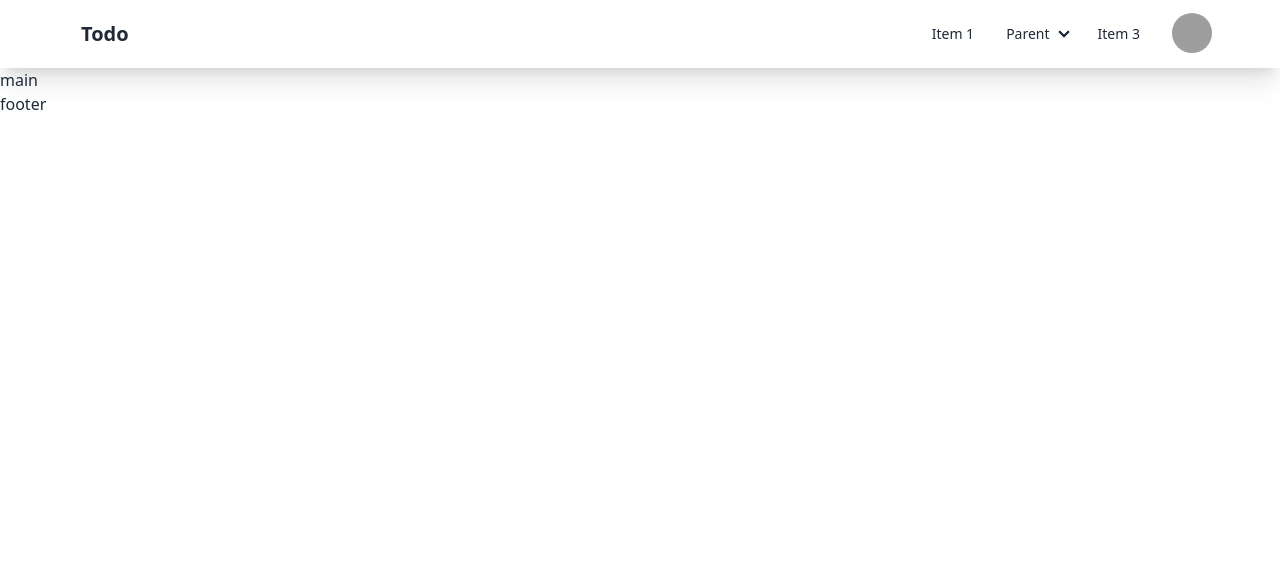
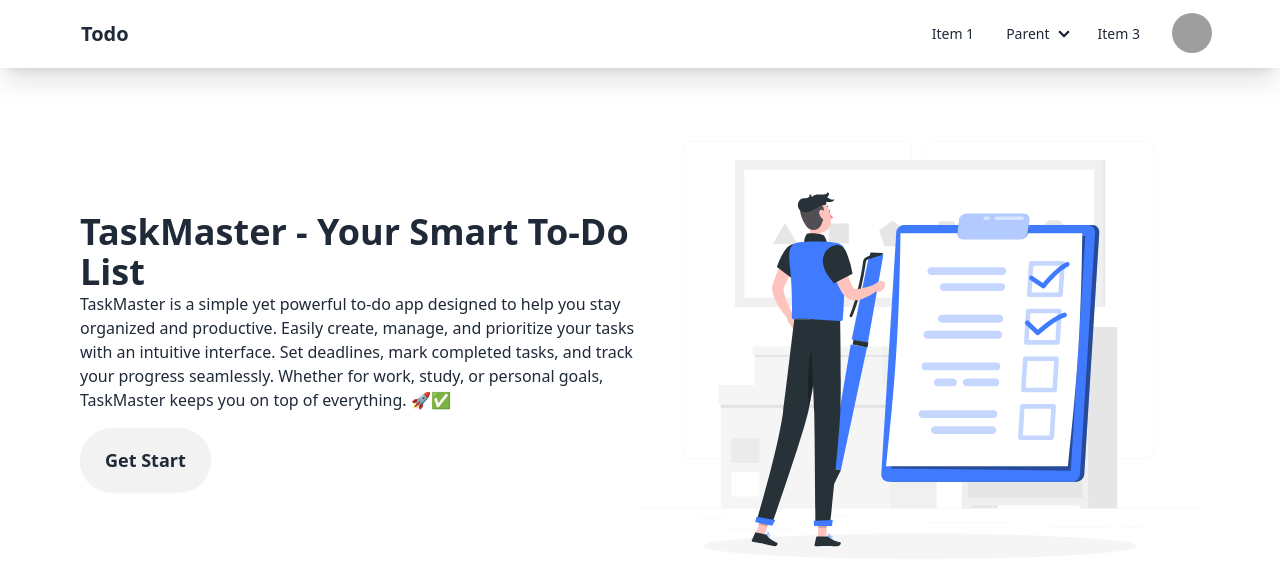
Before and after one commit to safin33221/Task-Mangements, a React (Vite) app in the folder Task-Managements-client/: page / in a window 1280 px wide. Shown: the top 586 px of the page. Built offline with nearby package versions, Linux system fonts and the light colour scheme; grey boxes are pictures that could not be loaded.

Commit message:
completed to todo hero section

```diff
--- a/Task-Managements-client/src/Firebase/firebase.config.js
+++ b/Task-Managements-client/src/Firebase/firebase.config.js
@@ -1,5 +1,6 @@
 // Import the functions you need from the SDKs you need
 import { initializeApp } from "firebase/app";
+import { getAuth } from "firebase/auth";
 // TODO: Add SDKs for Firebase products that you want to use
 // https://firebase.google.com/docs/web/setup#available-libraries
 
@@ -15,3 +16,4 @@ const firebaseConfig = {
 
 // Initialize Firebase
 const app = initializeApp(firebaseConfig);
+export const auth = getAuth(app);
--- a/Task-Managements-client/src/Layouts/Mainlayout.jsx
+++ b/Task-Managements-client/src/Layouts/Mainlayout.jsx
@@ -1,3 +1,4 @@
+import { Outlet } from "react-router-dom";
 import Navbar from "../Shared/Navbar";
 
 
@@ -5,10 +6,12 @@ const Mainlayout = () => {
     return (
         <div>
             <nav>
-                <Navbar/>
+                <Navbar />
             </nav>
-            <h1>main</h1>
-        <h1>footer</h1>
+            <main className="mt-20 px-20 mx-auto">
+                <Outlet />
+            </main>
+
         </div>
     );
 };
--- /dev/null
+++ b/Task-Managements-client/src/Pages/Home/Hero.jsx
@@ -0,0 +1,20 @@
+import React from 'react';
+import hero from '../../assets/todo.svg'
+const Hero = () => {
+    return (
+        <div className='flex flex-col md:flex-row justify-center items-center  '>
+            <div className='w-1/2'>
+                <h1 className='text-4xl font-bold'>TaskMaster - Your Smart To-Do List
+
+                </h1>
+                <p>TaskMaster is a simple yet powerful to-do app designed to help you stay organized and productive. Easily create, manage, and prioritize your tasks with an intuitive interface. Set deadlines, mark completed tasks, and track your progress seamlessly. Whether for work, study, or personal goals, TaskMaster keeps you on top of everything. 🚀✅</p>
+                <button className="btn btn-lg rounded-full my-4">Get Start</button>
+            </div>
+            <div className='w-1/2 '>
+                <img src={hero} className='' alt="" />
+            </div>
+        </div>
+    );
+};
+
+export default Hero;
--- /dev/null
+++ b/Task-Managements-client/src/Pages/Home/Home.jsx
@@ -0,0 +1,13 @@
+import Hero from "./Hero";
+
+
+const Home = () => {
+    return (
+        <div>
+
+            <Hero/>
+        </div>
+    );
+};
+
+export default Home;
--- /dev/null
+++ b/Task-Managements-client/src/Providers/Authprovider.jsx
@@ -0,0 +1,22 @@
+import { onAuthStateChanged } from 'firebase/auth';
+import React, { Children, createContext, useEffect } from 'react';
+
+const authContext = createContext(null)
+
+// useEffect(() => {
+//     const unsubcribe = onAuthStateChanged(auth, (currentUser) => {
+//         console.log(currentUser);
+//     })
+//     return () => {
+//         unsubcribe()
+//     }
+// }, [])
+const Authprovider = ({ children }) => {
+    return (
+        <authContext.Provider>
+            {children}
+        </authContext.Provider>
+    );
+};
+
+export default Authprovider;
--- a/Task-Managements-client/src/Router/router.jsx
+++ b/Task-Managements-client/src/Router/router.jsx
@@ -1,12 +1,15 @@
 import { BrowserRouter, Route, Routes } from "react-router-dom";
 import Mainlayout from "../Layouts/Mainlayout";
+import Home from "../Pages/Home/Home";
 
 
 const Router = () => {
     return (
         <BrowserRouter>
             <Routes>
-                <Route path="/" element={<Mainlayout />}></Route>
+                <Route path="/" element={<Mainlayout />}>
+                    <Route index element={<Home />}></Route></Route>
+
             </Routes>
         </BrowserRouter>
     );
--- a/Task-Managements-client/src/Shared/Navbar.jsx
+++ b/Task-Managements-client/src/Shared/Navbar.jsx
@@ -2,7 +2,7 @@ import React from 'react';
 
 const Navbar = () => {
     return (
-        <div className="navbar bg-base-100 px-16 mx-auto shadow-xl">
+        <div className="navbar bg-base-100 px-16 mx-auto shadow-xl fixed top-0 w-full">
             <div className="flex-1">
                 <a className="btn btn-ghost text-xl">Todo</a>
             </div>
--- a/Task-Managements-client/src/main.jsx
+++ b/Task-Managements-client/src/main.jsx
@@ -6,12 +6,15 @@ import {
   QueryClientProvider,
 } from '@tanstack/react-query'
 import Router from './Router/router.jsx'
+import Authprovider from './Providers/Authprovider.jsx'
 const queryClient = new QueryClient()
 createRoot(document.getElementById('root')).render(
   <StrictMode>
     <QueryClientProvider client={queryClient}>
+      <Authprovider>
 
-      <Router></Router>
+        <Router></Router>
+      </Authprovider>
     </QueryClientProvider>
   </StrictMode>,
 )
```
Also changed, not shown: Task-Managements-client/src/assets/todo.svg (added).
